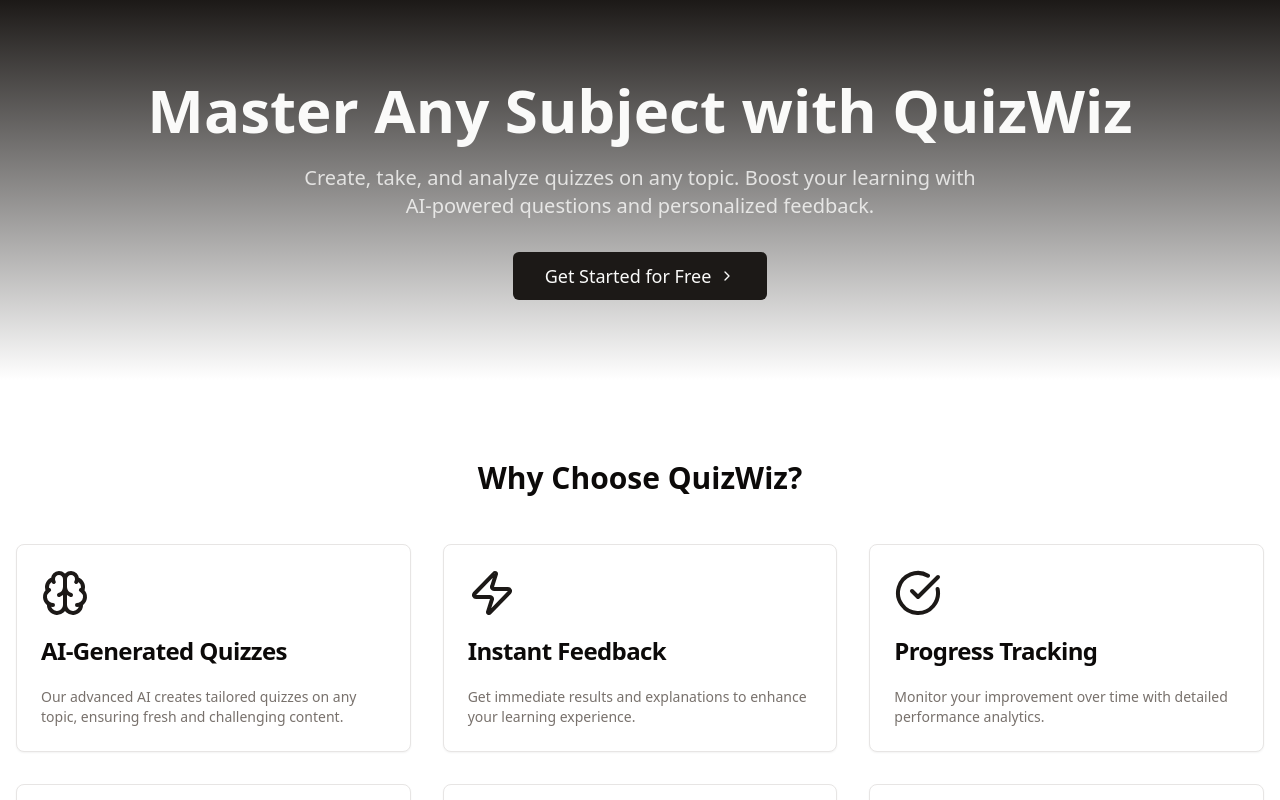
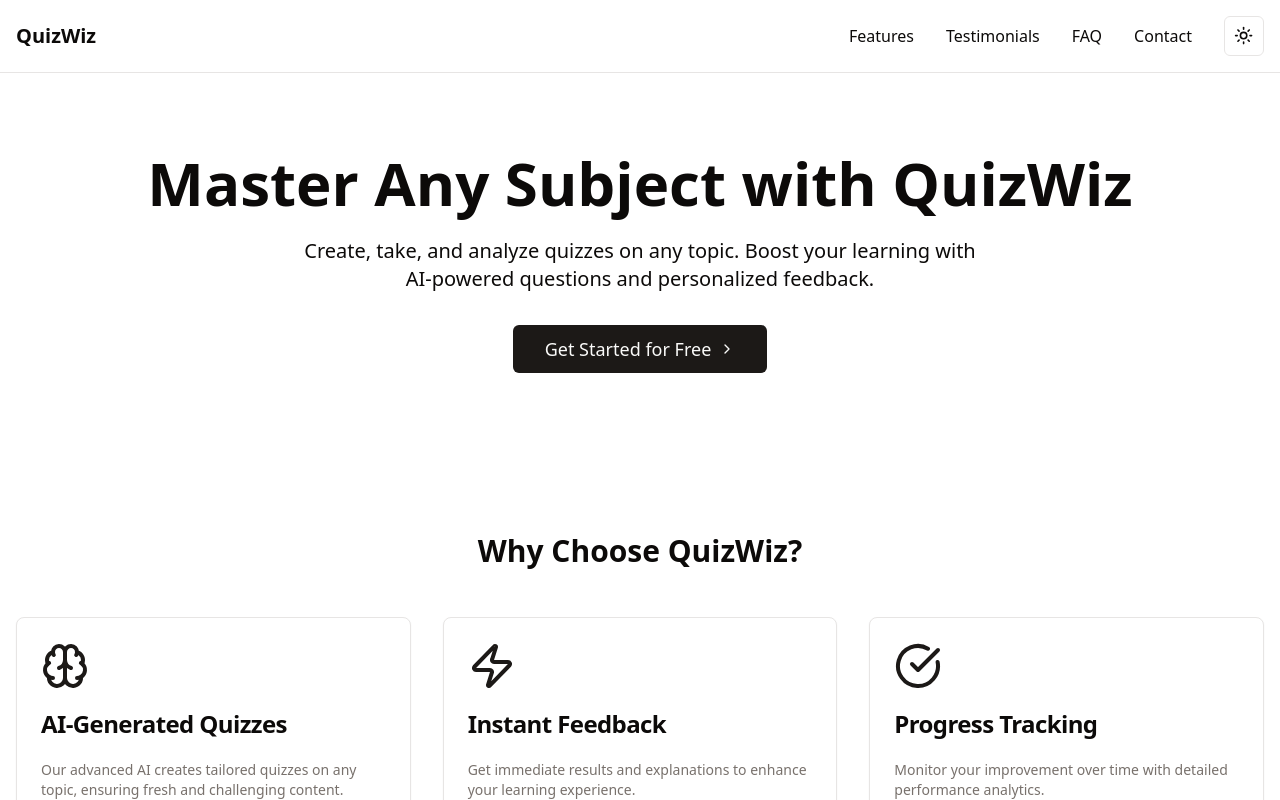
Before and after one commit to DeihlReyes/next-quizwiz, a Next.js app: page / in a window 1280 px wide. Shown: the top 800 px of the page. Built offline with nearby package versions, Linux system fonts and the light colour scheme.

Commit message:
created temporary navbar

```diff
--- a/src/app/layout.tsx
+++ b/src/app/layout.tsx
@@ -1,5 +1,6 @@
 import type { Metadata } from "next";
 
+import Navbar from "@/components/navbar";
 import { ThemeProvider } from "@/components/theme-provider";
 
 import "./globals.css";
@@ -29,6 +30,7 @@ export default function RootLayout({
           enableSystem
           disableTransitionOnChange
         >
+          <Navbar />
           {children}
         </ThemeProvider>
       </body>
--- a/src/components/landing/hero-section.tsx
+++ b/src/components/landing/hero-section.tsx
@@ -6,12 +6,12 @@ import { Button } from "../ui/button";
 
 export default function HeroSection() {
   return (
-    <section className="bg-gradient-to-b from-primary to-background py-20 text-center">
+    <section className="py-20 text-center">
       <div className="container mx-auto px-4">
-        <h1 className="mb-6 text-4xl font-bold text-primary-foreground md:text-6xl">
+        <h1 className="mb-6 text-4xl font-bold md:text-6xl">
           Master Any Subject with QuizWiz
         </h1>
-        <p className="mx-auto mb-8 max-w-2xl text-xl text-primary-foreground/80">
+        <p className="mx-auto mb-8 max-w-2xl text-xl">
           Create, take, and analyze quizzes on any topic. Boost your learning
           with AI-powered questions and personalized feedback.
         </p>
--- /dev/null
+++ b/src/components/navbar/index.tsx
@@ -0,0 +1,32 @@
+import { ModeToggle } from "../mode-toggle";
+
+export default function Navbar() {
+  return (
+    <header className="sticky top-0 z-50 w-full border-b bg-background/95 backdrop-blur supports-[backdrop-filter]:bg-background/60">
+      <div className="container mx-auto px-4">
+        <nav className="flex items-center justify-between py-4">
+          <a href="/" className="text-xl font-bold">
+            QuizWiz
+          </a>
+          <ul className="flex items-center space-x-8">
+            <li>
+              <a href="#features">Features</a>
+            </li>
+            <li>
+              <a href="#testimonials">Testimonials</a>
+            </li>
+            <li>
+              <a href="#faq">FAQ</a>
+            </li>
+            <li>
+              <a href="#contact">Contact</a>
+            </li>
+            <li>
+              <ModeToggle />
+            </li>
+          </ul>
+        </nav>
+      </div>
+    </header>
+  );
+}
```
